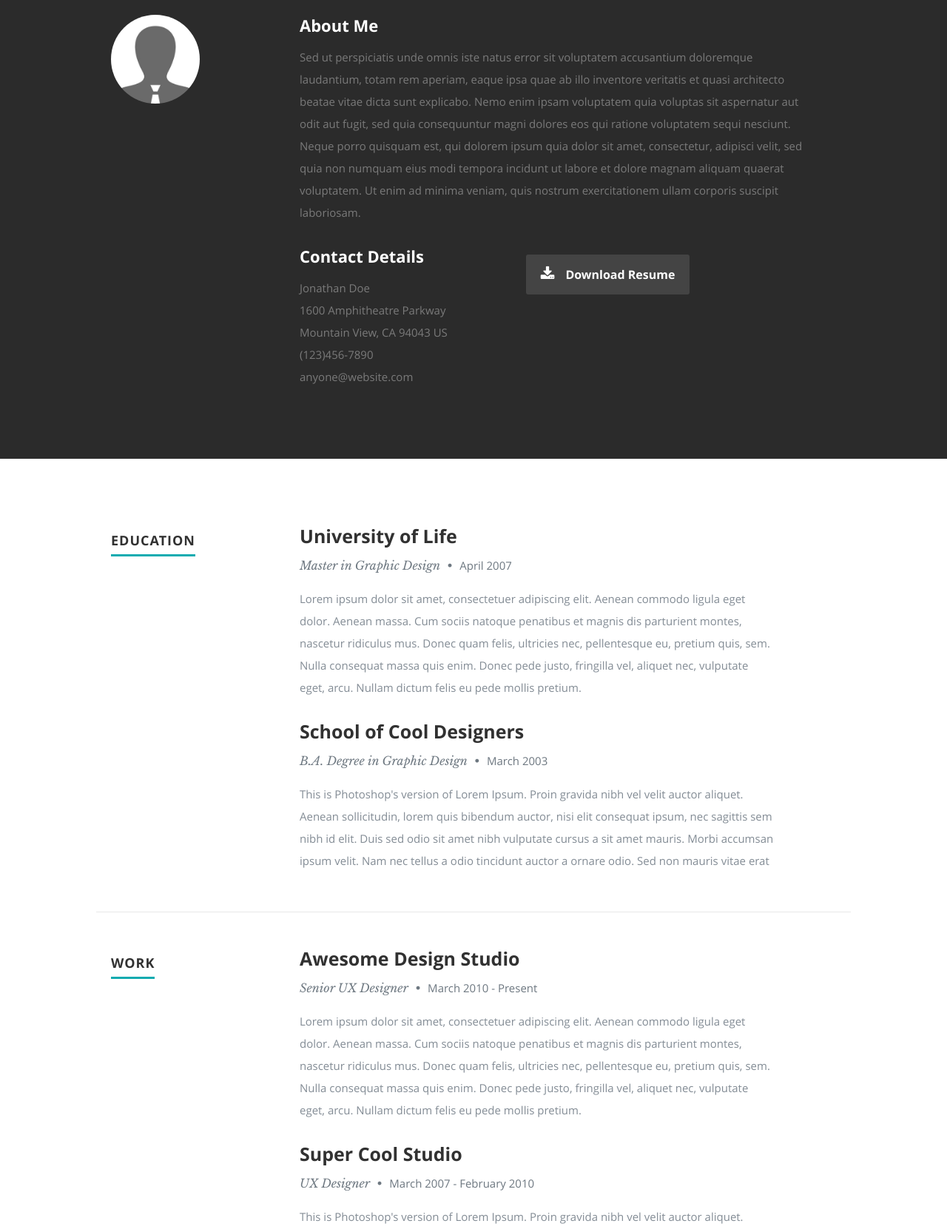
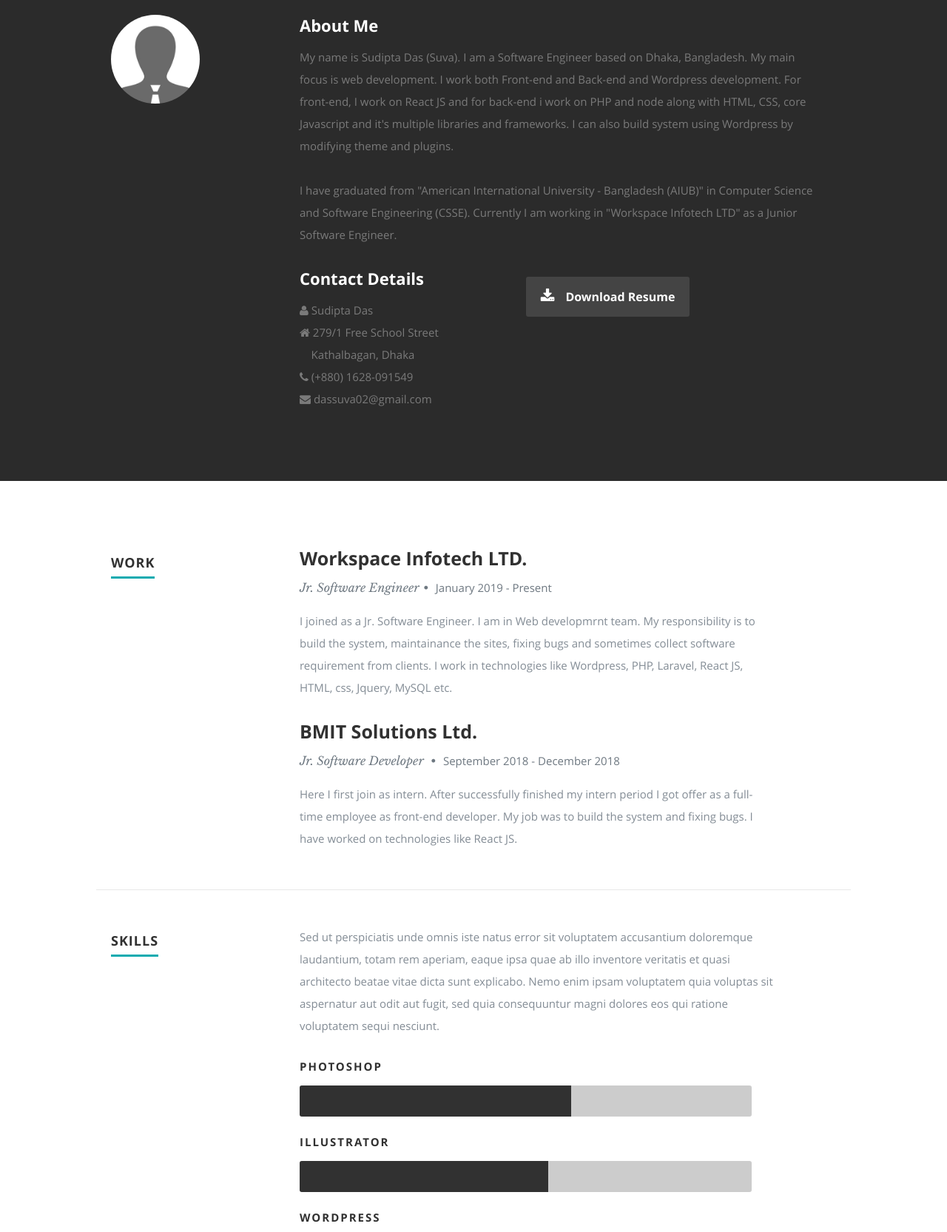
Before and after one commit to suvad962/cv, a plain HTML site: page index.html in a window 1280 px wide. Shown: the part 876-2541 px from the top of the page at 74% size. Drawn offline with nearby package versions, Linux system fonts and the light colour scheme.

Commit message:
Till work

```diff
--- a/index.html
+++ b/index.html
@@ -7,9 +7,9 @@
    <!--- Basic Page Needs
    ================================================== -->
    <meta charset="utf-8">
-	<title>Ceevee - Free Responsive HTML5/CSS3 Template</title>
-	<meta name="description" content="">
-	<meta name="author" content="">
+	<title>Hello! - I am Sudipta Das</title>
+	<meta name="description" content=" Portfolio Site">
+	<meta name="author" content="Sudipta Das">
 
    <!-- Mobile Specific Metas
    ================================================== -->
@@ -21,6 +21,7 @@
 	<link rel="stylesheet" href="css/layout.css">
    <link rel="stylesheet" href="css/media-queries.css">
    <link rel="stylesheet" href="css/magnific-popup.css">
+
 
    <!-- Script
    ================================================== -->
@@ -56,9 +57,9 @@
 
       <div class="row banner">
          <div class="banner-text">
-            <h1 class="responsive-headline">I'm Jonathan Doe.</h1>
-            <h3>I'm a Manila based <span>graphic designer</span>, <span>illustrator</span> and <span>webdesigner</span> creating awesome and
-            effective visual identities for companies of all sizes around the globe. Let's <a class="smoothscroll" href="#about">start scrolling</a>
+            <h1 class="responsive-headline">I'm Sudipta Das.</h1>
+            <h3>I'm a <span>both Front-end, Back-end</span> and <span>Wordpress</span> web developer. I am capable of creating standard, logical and
+            effective code for companies or personal projects of all around the globe. Let's <a class="smoothscroll" href="#about">start scrolling</a>
             and learn more <a class="smoothscroll" href="#about">about me</a>.</h3>
             <hr />
             <ul class="social">
@@ -96,12 +97,11 @@
 
             <h2>About Me</h2>
 
-            <p>Sed ut perspiciatis unde omnis iste natus error sit voluptatem accusantium doloremque laudantium, totam rem aperiam,
-            eaque ipsa quae ab illo inventore veritatis et quasi architecto beatae vitae dicta sunt explicabo. Nemo enim ipsam
-            voluptatem quia voluptas sit aspernatur aut odit aut fugit, sed quia consequuntur magni dolores eos qui ratione
-            voluptatem sequi nesciunt. Neque porro quisquam est, qui dolorem ipsum quia dolor sit amet, consectetur, adipisci velit,
-            sed quia non numquam eius modi tempora incidunt ut labore et dolore magnam aliquam quaerat voluptatem.
-            Ut enim ad minima veniam, quis nostrum exercitationem ullam corporis suscipit laboriosam.
+            <p>
+               My name is Sudipta Das (Suva). I am a Software Engineer based on Dhaka, Bangladesh. My main focus is web development. I work both Front-end and Back-end and Wordpress development. For front-end, I work on React JS and for back-end i work on PHP and node along with HTML, CSS, core Javascript and it's multiple libraries and frameworks. I can also build system using Wordpress by modifying theme and plugins.
+            </p>
+            <p>
+               I have graduated from "American International University - Bangladesh (AIUB)" in Computer Science and Software Engineering (CSSE). Currently I am working in "Workspace Infotech LTD" as a Junior Software Engineer.
             </p>
 
             <div class="row">
@@ -110,12 +110,12 @@
 
                   <h2>Contact Details</h2>
                   <p class="address">
-						   <span>Jonathan Doe</span><br>
-						   <span>1600 Amphitheatre Parkway<br>
-						         Mountain View, CA 94043 US
+						   <span><i class="fa fa-user" aria-hidden="true"></i> Sudipta Das</span><br>
+						   <span><i class="fa fa-home" aria-hidden="true"></i> 279/1 Free School Street<br>
+                        &nbsp; &nbsp; Kathalbagan, Dhaka
                      </span><br>
-						   <span>(123)456-7890</span><br>
-                     <span>anyone@website.com</span>
+						   <span><i class="fa fa-phone" aria-hidden="true"></i> (+880) 1628-091549</span><br>
+                     <span><i class="fa fa-envelope" aria-hidden="true"></i> dassuva02@gmail.com</span>
 					   </p>
 
                </div>
@@ -138,6 +138,85 @@
    <!-- Resume Section
    ================================================== -->
    <section id="resume">
+
+      <!-- Work
+      ----------------------------------------------- -->
+      <div class="row work">
+
+         <div class="three columns header-col">
+            <h1><span>Work</span></h1>
+         </div>
+
+         <div class="nine columns main-col">
+
+            <div class="row item">
+
+               <div class="twelve columns">
+
+                  <h3>Workspace Infotech LTD.</h3>
+                  <p class="info">Jr. Software Engineer<span>&bull;</span> <em class="date">January 2019 - Present</em></p>
+
+                  <p>
+                     I joined as a Jr. Software Engineer. I am in Web developmrnt team. My responsibility is to build the system, maintainance the sites, fixing bugs and sometimes collect software requirement from clients.
+                     I work in technologies like Wordpress, PHP, Laravel, React JS, HTML, css, Jquery, MySQL etc.
+                  </p>
+
+               </div>
+
+            </div> <!-- item end -->
+
+            <div class="row item">
+
+               <div class="twelve columns">
+
+                  <h3>BMIT Solutions Ltd.</h3>
+                  <p class="info">Jr. Software Developer <span>&bull;</span> <em class="date">September 2018 - December 2018</em></p>
+
+                  <p>
+                     Here I first join as intern. After successfully finished my intern period I got offer as a full-time employee as front-end developer. My job was to build the system and fixing bugs. I have worked on technologies like React JS.
+                  </p>
+
+               </div>
+
+            </div> <!-- item end -->
+
+         </div> <!-- main-col end -->
+
+      </div> <!-- End Work -->
+
+
+      <!-- Skills
+      ----------------------------------------------- -->
+      <div class="row skill">
+
+         <div class="three columns header-col">
+            <h1><span>Skills</span></h1>
+         </div>
+
+         <div class="nine columns main-col">
+
+            <p>Sed ut perspiciatis unde omnis iste natus error sit voluptatem accusantium doloremque laudantium, totam rem aperiam,
+            eaque ipsa quae ab illo inventore veritatis et quasi architecto beatae vitae dicta sunt explicabo. Nemo enim ipsam
+            voluptatem quia voluptas sit aspernatur aut odit aut fugit, sed quia consequuntur magni dolores eos qui ratione
+            voluptatem sequi nesciunt.
+            </p>
+
+				<div class="bars">
+
+				   <ul class="skills">
+					   <li><span class="bar-expand photoshop"></span><em>Photoshop</em></li>
+                  <li><span class="bar-expand illustrator"></span><em>Illustrator</em></li>
+						<li><span class="bar-expand wordpress"></span><em>Wordpress</em></li>
+						<li><span class="bar-expand css"></span><em>CSS</em></li>
+						<li><span class="bar-expand html5"></span><em>HTML5</em></li>
+                  <li><span class="bar-expand jquery"></span><em>jQuery</em></li>
+					</ul>
+
+				</div><!-- end skill-bars -->
+
+			</div> <!-- main-col end -->
+
+      </div> <!-- End skills -->
 
       <!-- Education
       ----------------------------------------------- -->
@@ -189,90 +268,6 @@
 
       </div> <!-- End Education -->
 
-
-      <!-- Work
-      ----------------------------------------------- -->
-      <div class="row work">
-
-         <div class="three columns header-col">
-            <h1><span>Work</span></h1>
-         </div>
-
-         <div class="nine columns main-col">
-
-            <div class="row item">
-
-               <div class="twelve columns">
-
-                  <h3>Awesome Design Studio</h3>
-                  <p class="info">Senior UX Designer <span>&bull;</span> <em class="date">March 2010 - Present</em></p>
-
-                  <p>
-                  Lorem ipsum dolor sit amet, consectetuer adipiscing elit. Aenean commodo ligula eget dolor. Aenean massa.
-                  Cum sociis natoque penatibus et magnis dis parturient montes, nascetur ridiculus mus. Donec quam felis,
-                  ultricies nec, pellentesque eu, pretium quis, sem. Nulla consequat massa quis enim.
-                  Donec pede justo, fringilla vel, aliquet nec, vulputate eget, arcu. Nullam dictum felis eu pede mollis pretium.
-                  </p>
-
-               </div>
-
-            </div> <!-- item end -->
-
-            <div class="row item">
-
-               <div class="twelve columns">
-
-                  <h3>Super Cool Studio</h3>
-                  <p class="info">UX Designer <span>&bull;</span> <em class="date">March 2007 - February 2010</em></p>
-
-                  <p>
-                  This is Photoshop's version  of Lorem Ipsum. Proin gravida nibh vel velit auctor aliquet.
-                  Aenean sollicitudin, lorem quis bibendum auctor, nisi elit consequat ipsum, nec sagittis sem
-                  nibh id elit. Duis sed odio sit amet nibh vulputate cursus a sit amet mauris. Morbi accumsan
-                  ipsum velit. Nam nec tellus a odio tincidunt auctor a ornare odio. Sed non  mauris vitae erat
-                  </p>
-
-               </div>
-
-            </div> <!-- item end -->
-
-         </div> <!-- main-col end -->
-
-      </div> <!-- End Work -->
-
-
-      <!-- Skills
-      ----------------------------------------------- -->
-      <div class="row skill">
-
-         <div class="three columns header-col">
-            <h1><span>Skills</span></h1>
-         </div>
-
-         <div class="nine columns main-col">
-
-            <p>Sed ut perspiciatis unde omnis iste natus error sit voluptatem accusantium doloremque laudantium, totam rem aperiam,
-            eaque ipsa quae ab illo inventore veritatis et quasi architecto beatae vitae dicta sunt explicabo. Nemo enim ipsam
-            voluptatem quia voluptas sit aspernatur aut odit aut fugit, sed quia consequuntur magni dolores eos qui ratione
-            voluptatem sequi nesciunt.
-            </p>
-
-				<div class="bars">
-
-				   <ul class="skills">
-					   <li><span class="bar-expand photoshop"></span><em>Photoshop</em></li>
-                  <li><span class="bar-expand illustrator"></span><em>Illustrator</em></li>
-						<li><span class="bar-expand wordpress"></span><em>Wordpress</em></li>
-						<li><span class="bar-expand css"></span><em>CSS</em></li>
-						<li><span class="bar-expand html5"></span><em>HTML5</em></li>
-                  <li><span class="bar-expand jquery"></span><em>jQuery</em></li>
-					</ul>
-
-				</div><!-- end skill-bars -->
-
-			</div> <!-- main-col end -->
-
-      </div> <!-- End skills -->
 
    </section> <!-- Resume Section End-->
 
```
